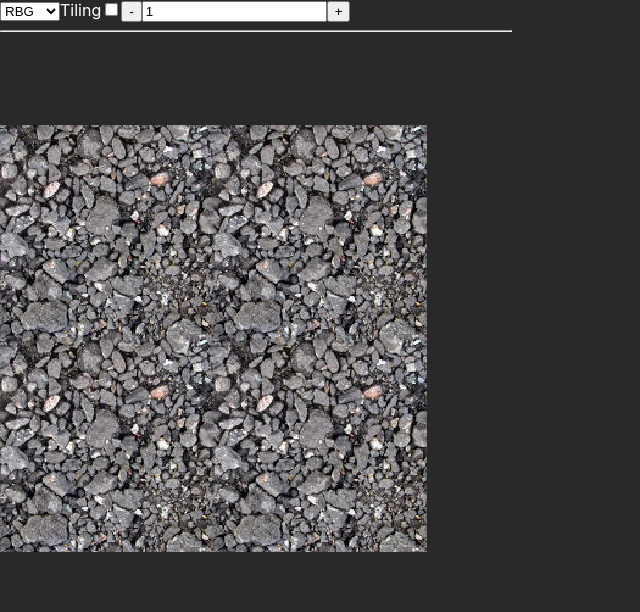
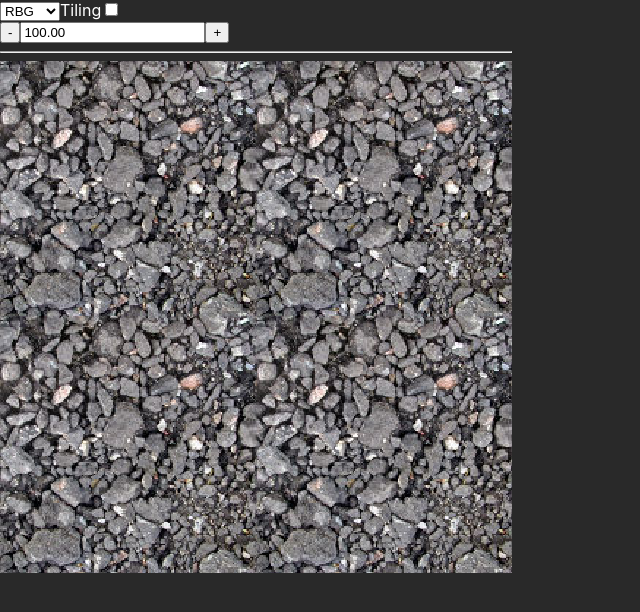
Before and after one commit to pmdartus/shader-experiments, a React (Create React App) app in the folder shader-preview/: page / in a window 1280 px wide. Shown: the top 612 px of the page, without its empty margins (0-640 px from the left). Built offline with nearby package versions, Linux system fonts and the light colour scheme.

Commit message:
Add controls

```diff
--- a/shader-preview/src/Preview.css
+++ b/shader-preview/src/Preview.css
@@ -7,3 +7,13 @@
   width: 100%;
   height: 100%;
 }
+
+/*
+ Make number spinner disapear.
+ https://css-tricks.com/snippets/css/turn-off-number-input-spinners/
+*/
+.preview .zoom-control input[type="number"]::-webkit-inner-spin-button,
+.preview .zoom-control input[type="number"]::-webkit-outer-spin-button {
+  -webkit-appearance: none;
+  margin: 0;
+}
--- a/shader-preview/src/Preview.tsx
+++ b/shader-preview/src/Preview.tsx
@@ -1,13 +1,13 @@
-import React, { useRef, useState, useEffect } from 'react';
+import React, { useRef, useState, useEffect } from "react";
 
-import { createShader, createProgram } from './webgl/shader';
-import './Preview.css';
+import { createShader, createProgram } from "./webgl/shader";
+import "./Preview.css";
 
 enum ColorChannel {
-    RGB = 'RGB',
-    R = 'R',
-    G = 'G',
-    B = 'B',
+  RGB = "RGB",
+  R = "R",
+  G = "G",
+  B = "B",
 }
 
 const ZOOM_STEP = 0.2;
@@ -17,7 +17,7 @@ const DISPLAY_CHANNELS: Record<
   { label: string; filter: number[] }
 > = {
   RGB: {
-        label: 'RBG',
+    label: "RBG",
     // prettier-ignore
     filter: [
       1, 0, 0,
@@ -26,7 +26,7 @@ const DISPLAY_CHANNELS: Record<
     ]
   },
   R: {
-        label: 'Red',
+    label: "Red",
     // prettier-ignore
     filter: [
       1, 0, 0,
@@ -35,7 +35,7 @@ const DISPLAY_CHANNELS: Record<
     ]
   },
   G: {
-        label: 'Green',
+    label: "Green",
     // prettier-ignore
     filter: [
       0, 1, 0,
@@ -44,7 +44,7 @@ const DISPLAY_CHANNELS: Record<
     ]
   },
   B: {
-        label: 'Blue',
+    label: "Blue",
     // prettier-ignore
     filter: [
       0, 0, 1,
@@ -94,13 +94,14 @@ precision highp float;
 uniform sampler2D u_image;
 uniform mat3 u_channelsFilter;
 uniform bool u_tiling;
+uniform float u_zoom;
 
 in vec2 v_texCoord;
 
 out vec4 outColor;
 
 void main() {
-  vec2 pos = v_texCoord * vec2(1.2);
+  vec2 pos = v_texCoord * vec2(u_zoom);
 
   if (!u_tiling && any(greaterThan(abs(pos), vec2(1.0)))) {
     discard;
@@ -112,15 +113,15 @@ void main() {
 
 function loadImageData(url: string): Promise<ImageData> {
   const image = new Image();
-    image.crossOrigin = 'anonymous';
+  image.crossOrigin = "anonymous";
 
   return new Promise((resolve, reject) => {
     image.onload = () => {
-            const canvas = document.createElement('canvas');
+      const canvas = document.createElement("canvas");
       canvas.width = image.width;
       canvas.height = image.height;
 
-            const ctx = canvas.getContext('2d');
+      const ctx = canvas.getContext("2d");
 
       if (ctx === null) {
         return reject(new Error(`Can't access 2d context`));
@@ -138,9 +139,14 @@ function loadImageData(url: string): Promise<ImageData> {
 
 function drawPreview(
   canvas: HTMLCanvasElement,
-    config: { imageData: ImageData; channels: ColorChannel; tiling: boolean },
+  config: {
+    imageData: ImageData;
+    channels: ColorChannel;
+    tiling: boolean;
+    zoom: number;
+  }
 ): void {
-    const { imageData, channels, tiling } = config;
+  const { imageData, channels, tiling, zoom } = config;
   const { clientWidth, clientHeight } = canvas;
 
   if (clientWidth !== canvas.width || clientHeight !== canvas.height) {
@@ -148,7 +154,7 @@ function drawPreview(
     canvas.height = clientHeight;
   }
 
-    const gl = canvas.getContext('webgl2');
+  const gl = canvas.getContext("webgl2");
 
   if (!gl) {
     throw new Error(`Can't access webgl2 context`);
@@ -158,29 +164,24 @@ function drawPreview(
   const fragmentShader = createShader(
     gl,
     gl.FRAGMENT_SHADER,
-        FRAGMENT_SHADER_SRC,
+    FRAGMENT_SHADER_SRC
   );
   const program = createProgram(gl, vertexShader, fragmentShader);
 
-    const positionAttributeLocation = gl.getAttribLocation(
-        program,
-        'a_position',
-    );
-    const texCoordAtributeLocation = gl.getAttribLocation(
-        program,
-        'a_texCoord',
-    );
+  const positionAttributeLocation = gl.getAttribLocation(program, "a_position");
+  const texCoordAtributeLocation = gl.getAttribLocation(program, "a_texCoord");
 
   const resolutionUniformLocation = gl.getUniformLocation(
     program,
-        'u_resolution',
+    "u_resolution"
   );
-    const imageUniformLocation = gl.getUniformLocation(program, 'u_image');
+  const imageUniformLocation = gl.getUniformLocation(program, "u_image");
   const channelsFilerLocation = gl.getUniformLocation(
     program,
-        'u_channelsFilter',
+    "u_channelsFilter"
   );
-    const tilingUniformLocation = gl.getUniformLocation(program, 'u_tiling');
+  const tilingUniformLocation = gl.getUniformLocation(program, "u_tiling");
+  const zoomUnfiormLocation = gl.getUniformLocation(program, "u_zoom");
 
   const vao = gl.createVertexArray();
   gl.bindVertexArray(vao);
@@ -222,7 +223,7 @@ function drawPreview(
     gl.RGBA,
     gl.RGBA,
     gl.UNSIGNED_BYTE,
-        imageData,
+    imageData
   );
 
   gl.viewport(0, 0, canvas.width, canvas.height);
@@ -239,9 +240,10 @@ function drawPreview(
   gl.uniformMatrix3fv(
     channelsFilerLocation,
     false,
-        DISPLAY_CHANNELS[channels].filter,
+    DISPLAY_CHANNELS[channels].filter
   );
   gl.uniform1i(tilingUniformLocation, tiling ? 1 : 0);
+  gl.uniform1f(zoomUnfiormLocation, zoom);
 
   gl.bindBuffer(gl.ARRAY_BUFFER, positionBuffer);
   gl.bufferData(gl.ARRAY_BUFFER, POSITION_VERTEX, gl.STATIC_DRAW);
@@ -269,29 +271,16 @@ function Preview(props: { url: string }) {
         imageData,
         channels,
         tiling,
+        zoom,
       });
     }
-    }, [imageData, channels, tiling]);
+  }, [imageData, channels, tiling, zoom]);
 
-    const handleZoomIncrease = () => {
-      setZoom(zoom + zoom * ZOOM_STEP);
-    };
-
-    const handleZoomDecrease = () => {
-      setZoom(zoom - zoom * ZOOM_STEP);
-    };
+  console.log(zoom);
 
   return (
     <div className="preview">
-            <select
-                onChange={(e) => setChannels(e.target.value as ColorChannel)}
-            >
-                {Object.entries(DISPLAY_CHANNELS).map(([name, { label }]) => (
-                    <option key={name} value={name}>
-                        {label}
-                    </option>
-                ))}
-            </select>
+      <ColorChannelControl value={channels} onChange={(value) => setChannels(value)}/>
 
       <label htmlFor="tiling">Tiling</label>
       <input
@@ -303,9 +292,7 @@ function Preview(props: { url: string }) {
         onChange={(e) => setTiling(e.target.checked)}
       />
 
-            <button title="Decrease zoom" onClick={handleZoomDecrease}>-</button>
-            <input type="text" name="zoom" id="zoom" value={zoom}/>
-            <button title="Increase zoom" onClick={handleZoomIncrease}>+</button>
+      <ZoomControl value={zoom} onChange={(value) => setZoom(value)} />
 
       <hr />
 
@@ -314,4 +301,63 @@ function Preview(props: { url: string }) {
   );
 }
 
+function ColorChannelControl(props: {
+  value: ColorChannel;
+  onChange: (value: ColorChannel) => void;
+}) {
+  const { value, onChange } = props;
+
+  return (
+    <select
+      value={value}
+      onChange={(e) => onChange(e.target.value as ColorChannel)}
+    >
+      {Object.entries(DISPLAY_CHANNELS).map(([name, { label }]) => (
+        <option key={name} value={name}>
+          {label}
+        </option>
+      ))}
+    </select>
+  );
+}
+
+function ZoomControl(props: {
+  value: number;
+  onChange: (value: number) => void;
+}) {
+  const { value, onChange } = props;
+
+  const handleZoomDecreaseClick = () => {
+    onChange(value / (1 + ZOOM_STEP));
+  };
+
+  const handleZoomIncreaseClick = () => {
+    onChange(value * (1 + ZOOM_STEP));
+  };
+
+  const handleZoomValueChange = (newValue: number) => {
+    onChange(newValue / 100);
+  };
+
+  return (
+    <div className="zoom-control">
+      <button title="Decrease zoom" onClick={handleZoomDecreaseClick}>
+        -
+      </button>
+
+      <input
+        type="number"
+        name="zoom"
+        id="zoom"
+        value={(value * 100).toFixed(2)}
+        onChange={(e) => handleZoomValueChange(e.target.valueAsNumber)}
+      />
+
+      <button title="Increase zoom" onClick={handleZoomIncreaseClick}>
+        +
+      </button>
+    </div>
+  );
+}
+
 export default Preview;
```
Lines whose indentation alone changed are shown as unchanged.
